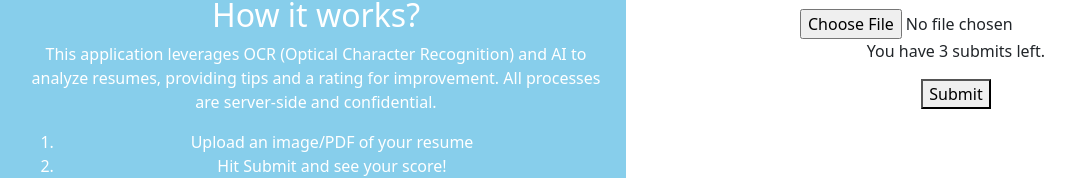
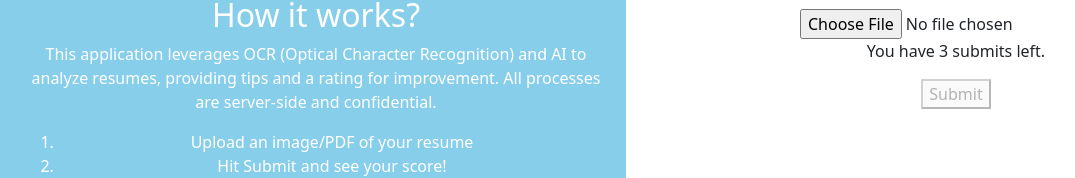
Before and after one commit to haadisaqib/resumerate, a React (Create React App) app: page / in a window 1280 px wide. Shown: the part 353-531 px from the top of the page, without its empty margins (14-1089 px from the left). Built offline with nearby package versions, Linux system fonts and the light colour scheme.

Commit message:
submitbtn fixed

```diff
--- a/src/InputForm.js
+++ b/src/InputForm.js
@@ -6,6 +6,7 @@ const InputForm = () => {
   const [uploadCount, setUploadCount] = useState(3);
   const [serverResponse, setServerResponse] = useState(null);
   const [showModal, setShowModal] = useState(false);
+  const [isFileSelected, setIsFileSelected] = useState(false);
 
   useEffect(() => {
     let userUUID = localStorage.getItem('userUUID');
@@ -25,6 +26,10 @@ const InputForm = () => {
       document.getElementById('submitBtn').disabled = true;
     }
   }, [uploadCount]);
+
+  const handleFileChange = (event) => {
+    setIsFileSelected(!!event.target.files[0]); // Check if a file is selected
+  };
 
   const handleCloseModal = () => setShowModal(false);
   const handleShowModal = () => setShowModal(true);
@@ -93,10 +98,10 @@ const InputForm = () => {
   return (
     <div className="input-form">
       <br />
-      <input type="file" accept=".png, .jpg, .jpeg, .pdf" />
+      <input type="file" accept=".png, .jpg, .jpeg, .pdf" onChange={handleFileChange} />
       <br />
       <p>You have {uploadCount} submits left.</p>
-      <button id="submitBtn" onClick={handleUpload} disabled={uploadCount === 0}>
+      <button id="submitBtn" onClick={handleUpload} disabled={!isFileSelected || uploadCount === 0}>
         Submit
       </button>
 
```
